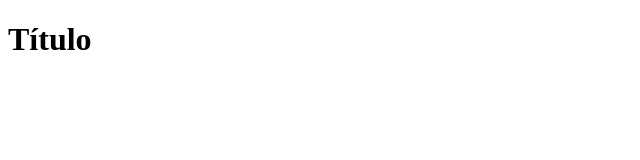
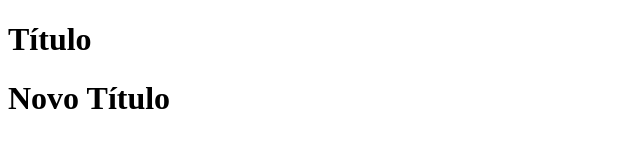
Before and after one commit to nicolasruoco/PrimeiroDevOps, a plain HTML site: page index.html in a window 1280 px wide. Shown: the whole page, without its empty margins (0-640 px from the left). Drawn offline with Linux system fonts and the light colour scheme.

Commit message:
Update index.html

```diff
--- a/index.html
+++ b/index.html
@@ -7,5 +7,6 @@
 </head>
 <body>
     <h1>Título</h1>
+    <h1>Novo Título</h1>
 </body>
 </html>
```
